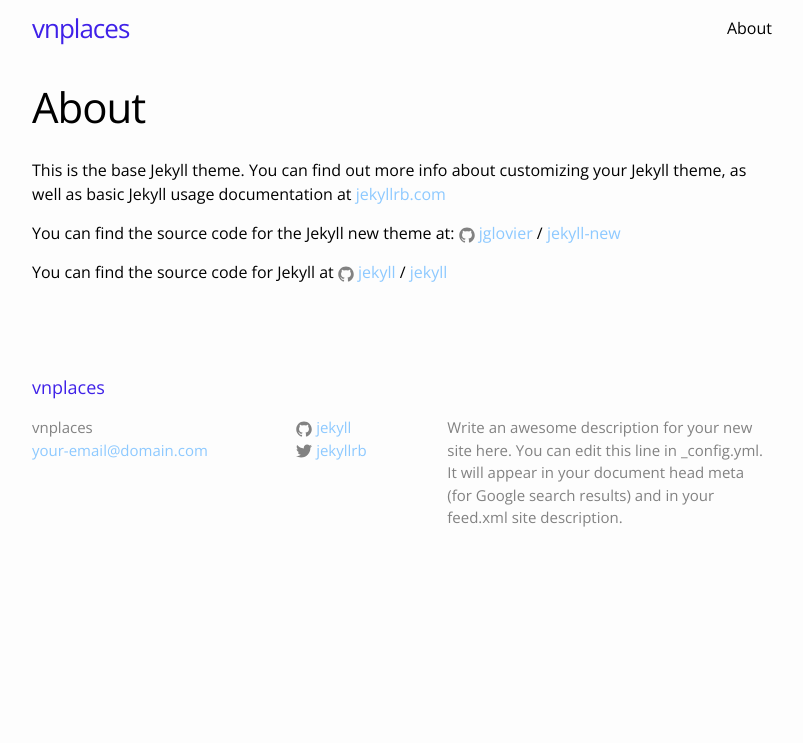
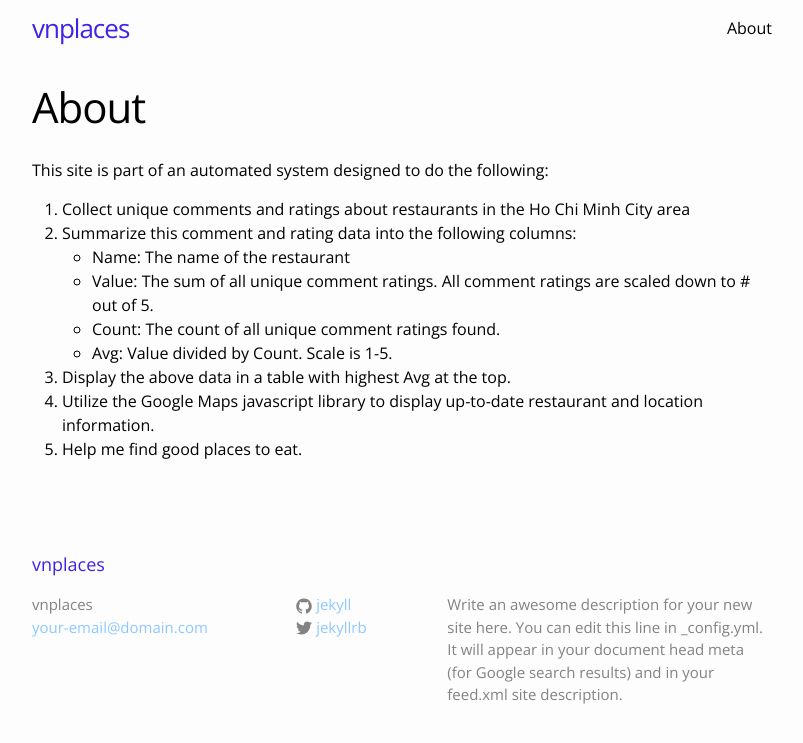
Before and after one commit to ssugar/vnplaces, a Jekyll site: the page built from about.md, in a window 1280 px wide. Shown: the top 743 px of the page, without its empty margins (238-1041 px from the left). Built offline with Jekyll 4.4.1, drawn with Linux system fonts in a browser that asks for light colours; a script that is not in the unit is left out.

Commit message:
updating info

```diff
--- a/about.md
+++ b/about.md
@@ -4,12 +4,13 @@
 permalink: /about/
 ---
 
-This is the base Jekyll theme. You can find out more info about customizing your Jekyll theme, as well as basic Jekyll usage documentation at [jekyllrb.com](http://jekyllrb.com/)
-
-You can find the source code for the Jekyll new theme at:
-{% include icon-github.html username="jglovier" %} /
-[jekyll-new](https://github.com/jglovier/jekyll-new)
-
-You can find the source code for Jekyll at
-{% include icon-github.html username="jekyll" %} /
-[jekyll](https://github.com/jekyll/jekyll)
+This site is part of an automated system designed to do the following:
+1. Collect unique comments and ratings about restaurants in the Ho Chi Minh City area
+2. Summarize this comment and rating data into the following columns:
++ Name: The name of the restaurant
++ Value: The sum of all unique comment ratings.  All comment ratings are scaled down to # out of 5.
++ Count: The count of all unique comment ratings found.
++ Avg: Value divided by Count.  Scale is 1-5.
+3. Display the above data in a table with highest Avg at the top.
+4. Utilize the Google Maps javascript library to display up-to-date restaurant and location information.
+5. Help me find good places to eat.
```
